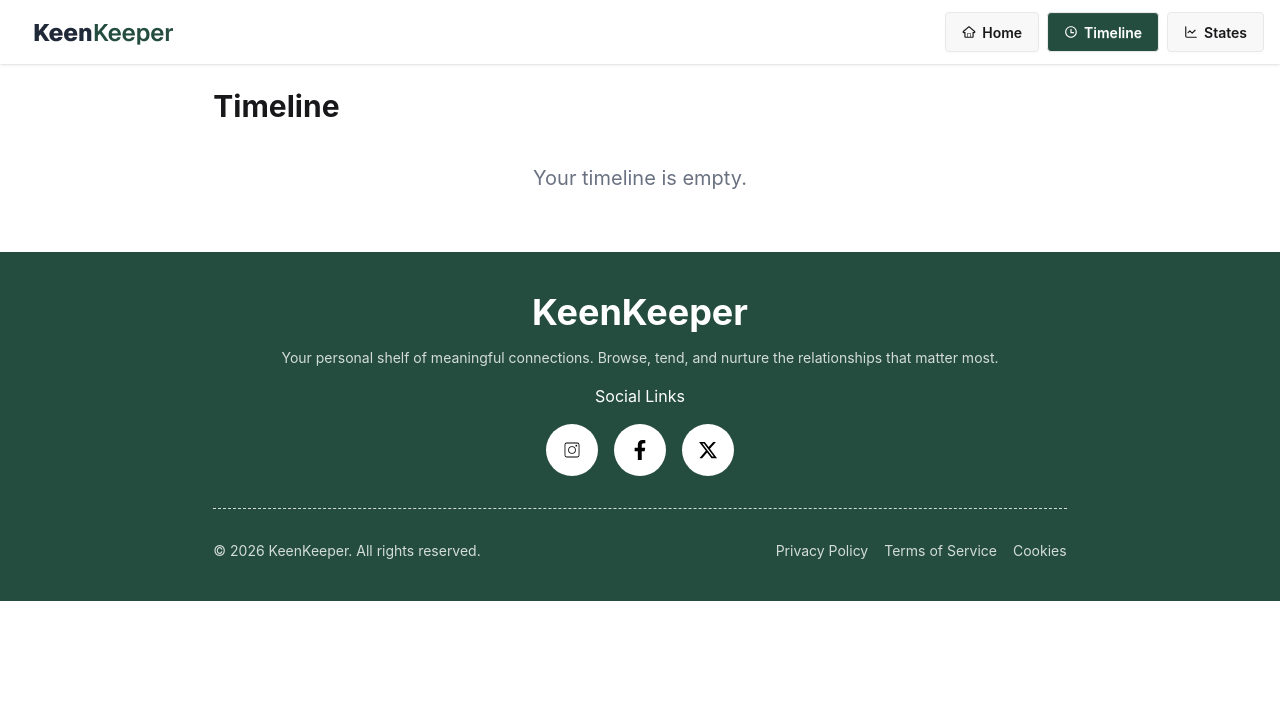
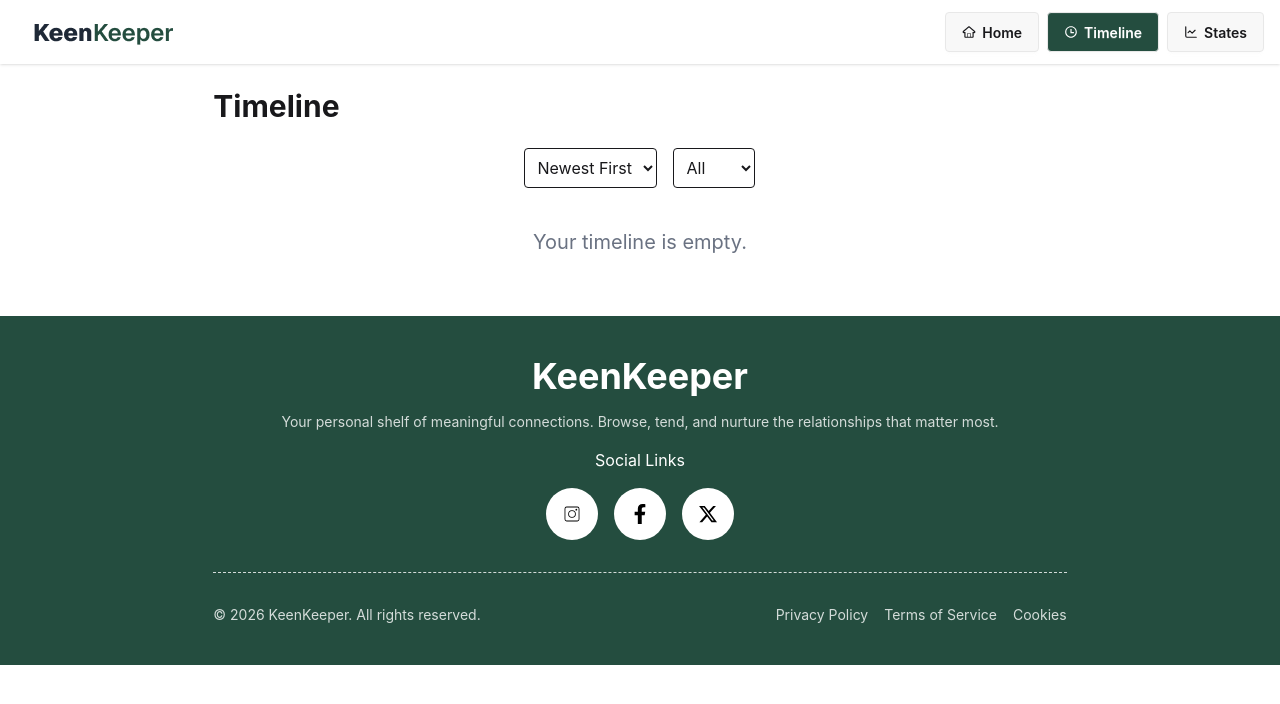
Before and after one commit to Tanjimahsankayes/keen-keeper, a React (Vite) app: page /timeline in a window 1280 px wide. Shown: the top 704 px of the page. Built offline with nearby package versions, Linux system fonts and the light colour scheme.

Commit message:
add data sorting

```diff
--- a/src/Components/Timeline/Timeline.jsx
+++ b/src/Components/Timeline/Timeline.jsx
@@ -1,41 +1,81 @@
-import React, { useContext } from "react";
+import React, { useContext, useState, useMemo } from "react";
 import { FriendCallContext } from "../Context/FriendContext";
 import { MdAddIcCall, MdVideoCall } from "react-icons/md";
 import { AiFillMessage } from "react-icons/ai";
 
 const Timeline = () => {
-  const { friendCall } = useContext(FriendCallContext);
+  const { friendCall = [] } = useContext(FriendCallContext);
+
+  const [sortOrder, setSortOrder] = useState("newest");
+  const [filter, setFilter] = useState("all");
 
   const getIcon = (type) => {
     if (type === "Call") return <MdAddIcCall className="w-8 h-8" />;
     if (type === "Text") return <AiFillMessage className="w-8 h-8" />;
     if (type === "Video") return <MdVideoCall className="w-8 h-8" />;
+    return null;
+  };
 
-    return null;
-  }
+  const processedData = useMemo(() => {
+    let data = [...friendCall];
 
 
+    if (filter !== "all") {
+      data = data.filter((item) => item.type === filter);
+    }
+
+    data.sort((a, b) => {
+      if (sortOrder === "newest") {
+        return new Date(b.time) - new Date(a.time);
+      } else {
+        return new Date(a.time) - new Date(b.time);
+      }
+    });
+
+    return data;
+  }, [friendCall, filter, sortOrder]);
 
   return (
     <div className="w-8/12 mx-auto">
       <h1 className="text-3xl font-bold my-6">Timeline</h1>
+      <div className="flex gap-4 mb-6 justify-center">
+        <select
+          className="border p-2 rounded"
+          value={sortOrder}
+          onChange={(e) => setSortOrder(e.target.value)}
+        >
+          <option value="newest">Newest First</option>
+          <option value="oldest">Oldest First</option>
+        </select>
 
-      {friendCall.length === 0 ? (
-        <p className="text-center mt-10 text-xl text-gray-500 " >Your timeline is empty.</p>
+        <select
+          className="border p-2 rounded"
+          value={filter}
+          onChange={(e) => setFilter(e.target.value)}
+        >
+          <option value="all">All</option>
+          <option value="Call">Call</option>
+          <option value="Text">Text</option>
+          <option value="Video">Video</option>
+        </select>
+      </div>
+      {processedData.length === 0 ? (
+        <p className="text-center mt-10 text-xl text-gray-500">
+          Your timeline is empty.
+        </p>
       ) : (
-        friendCall.map((friend, index) => (
+        processedData.map((friend, index) => (
           <div
             key={index}
-            className="shadow-md p-4 mt-4 rounded-md flex items-center gap-5 "
+            className="shadow-md p-4 mt-4 rounded-md flex items-center gap-5"
           >
             <div>{getIcon(friend.type)}</div>
             <div>
               <h2 className="text-xl font-semibold">
                 {friend.type} with{" "}
-                <span className="text-[18px] font-normal text-gray-500">
-                  {friend.name}
-                </span>
+                <span className="text-gray-500">{friend.name}</span>
               </h2>
+
               <p className="text-gray-500 text-sm">
                 {new Date(friend.time).toLocaleString("en-BD", {
                   dateStyle: "medium",
```
